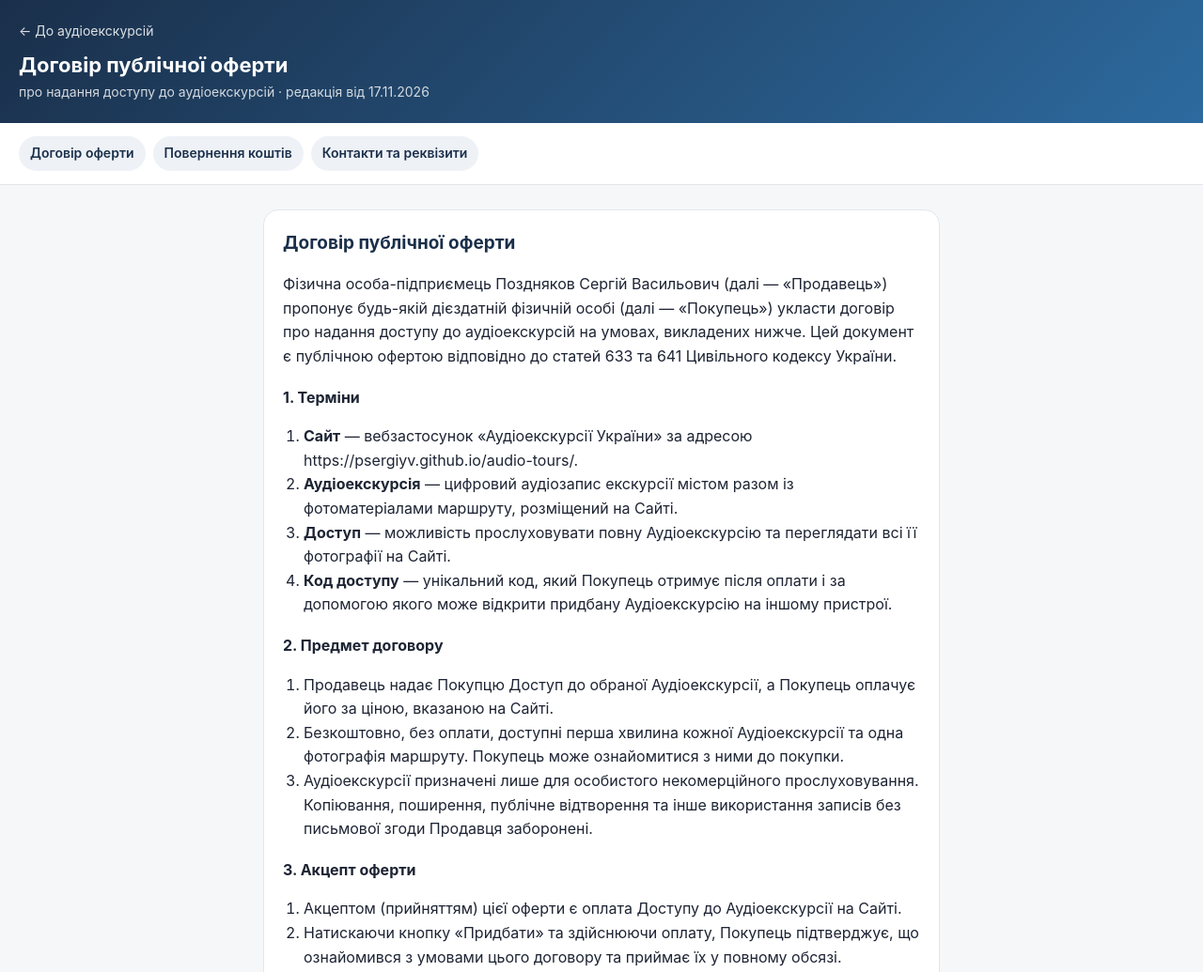
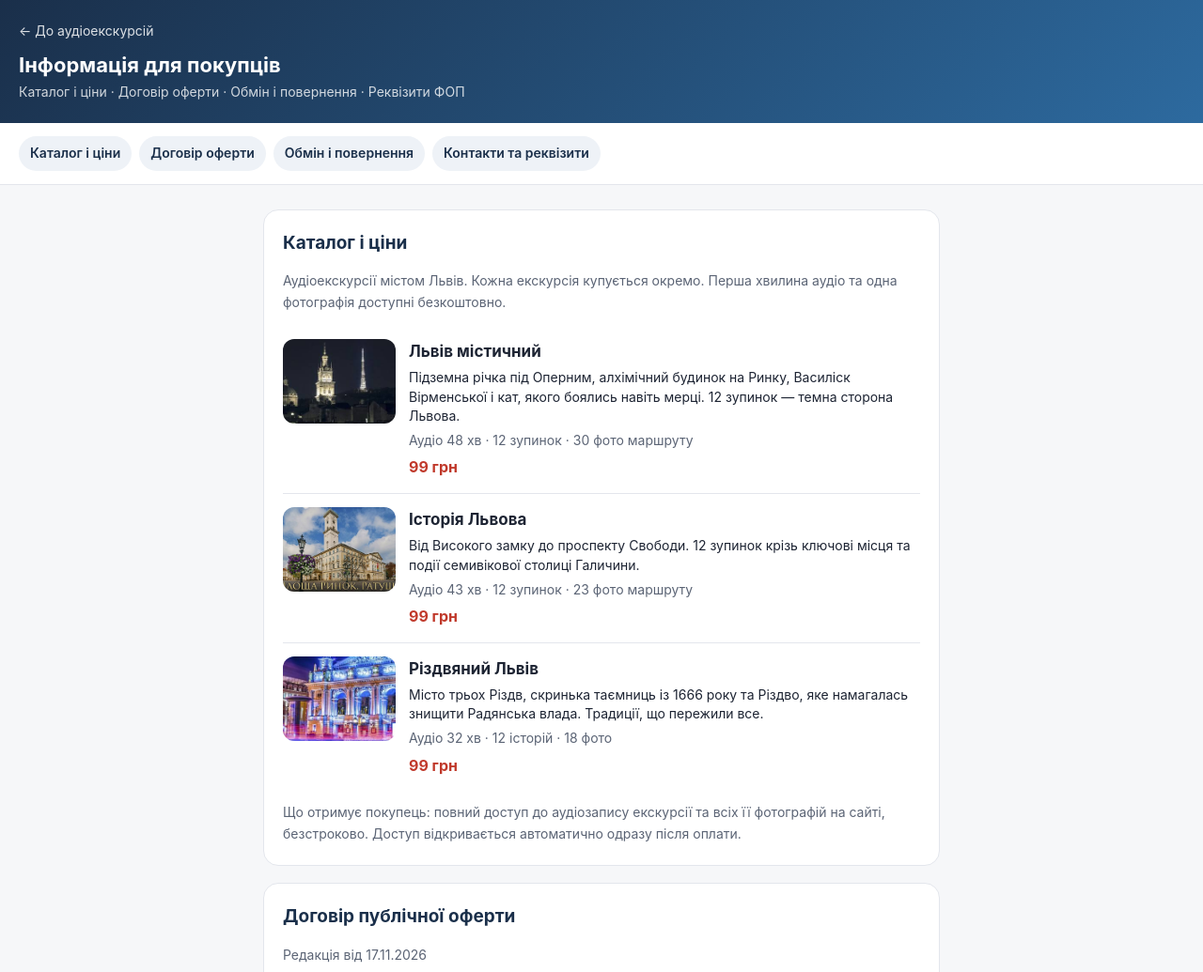
Before and after one commit to PSergiyV/audio-tours, a plain HTML site: page oferta.html in a window 1280 px wide. Shown: the top 1035 px of the page at 94% size. Drawn offline with Linux system fonts and the light colour scheme.

Commit message:
Add files via upload

```diff
--- a/oferta.html
+++ b/oferta.html
@@ -3,7 +3,7 @@
 <head>
 <meta charset="UTF-8">
 <meta name="viewport" content="width=device-width, initial-scale=1">
-<title>Договір публічної оферти — Аудіоекскурсії України</title>
+<title>Інформація для покупців — Аудіоекскурсії України</title>
 <style>
   :root{--ink:#1d2433;--muted:#5b6475;--line:#e3e6ec;--accent:#1a2f4a;--accent2:#2d6a9f;--bg:#f6f7f9}
   *{box-sizing:border-box}
@@ -15,12 +15,19 @@
   nav{display:flex;gap:8px;flex-wrap:wrap;padding:14px 20px;background:#fff;border-bottom:1px solid var(--line);position:sticky;top:0}
   nav a{font-size:14px;padding:7px 12px;border-radius:20px;background:#eef2f7;color:var(--accent);text-decoration:none;font-weight:600}
   main{max-width:760px;margin:0 auto;padding:8px 20px 48px}
-  section{background:#fff;border:1px solid var(--line);border-radius:16px;padding:20px 20px 8px;margin-top:18px;scroll-margin-top:70px}
+  section{background:#fff;border:1px solid var(--line);border-radius:16px;padding:20px 20px 8px;margin-top:18px;scroll-margin-top:120px}
   h2{font-size:19px;margin:0 0 12px;color:var(--accent)}
   h3{font-size:16px;margin:18px 0 6px}
   main p,main li{color:var(--ink)}
   ol,ul{padding-left:22px}
   .muted{color:var(--muted);font-size:14px}
+  .item{display:flex;gap:14px;padding:14px 0;border-top:1px solid var(--line)}
+  .item:first-of-type{border-top:none}
+  .item img{width:120px;height:90px;object-fit:cover;border-radius:12px;flex-shrink:0}
+  .item h3{margin:0 0 4px;font-size:17px}
+  .item p{margin:0 0 6px;font-size:14px;line-height:1.45}
+  .price{font-weight:700;color:#c0392b;font-size:16px}
+  @media (max-width:480px){.item{flex-direction:column}.item img{width:100%;height:160px}}
   table{width:100%;border-collapse:collapse;margin:6px 0 14px;font-size:15px}
   td{padding:8px 0;border-bottom:1px solid var(--line);vertical-align:top}
   td:first-child{color:var(--muted);width:42%;padding-right:12px}
@@ -30,19 +37,48 @@
 <body>
 <header>
   <a href="./">← До аудіоекскурсій</a>
-  <h1>Договір публічної оферти</h1>
-  <p>про надання доступу до аудіоекскурсій · редакція від 17.11.2026</p>
+  <h1>Інформація для покупців</h1>
+  <p>Каталог і ціни · Договір оферти · Обмін і повернення · Реквізити ФОП</p>
 </header>
 <nav>
+  <a href="#katalog">Каталог і ціни</a>
   <a href="#oferta">Договір оферти</a>
-  <a href="#povernennia">Повернення коштів</a>
+  <a href="#povernennia">Обмін і повернення</a>
   <a href="#kontakty">Контакти та реквізити</a>
 </nav>
 <main>
 
+<section id="katalog">
+  <h2>Каталог і ціни</h2>
+  <p class="muted">Аудіоекскурсії містом Львів. Кожна екскурсія купується окремо. Перша хвилина аудіо та одна фотографія доступні безкоштовно.</p>
+  <div class="item">
+    <img src="img/63.jpg" alt="Львів містичний">
+    <div><h3>Львів містичний</h3>
+      <p>Підземна річка під Оперним, алхімічний будинок на Ринку, Василіск Вірменської і кат, якого боялись навіть мерці. 12 зупинок — темна сторона Львова.</p>
+      <p class="muted">Аудіо 48 хв · 12 зупинок · 30 фото маршруту</p>
+      <span class="price">99 грн</span></div>
+  </div>
+  <div class="item">
+    <img src="img/12.jpg" alt="Історія Львова">
+    <div><h3>Історія Львова</h3>
+      <p>Від Високого замку до проспекту Свободи. 12 зупинок крізь ключові місця та події семивікової столиці Галичини.</p>
+      <p class="muted">Аудіо 43 хв · 12 зупинок · 23 фото маршруту</p>
+      <span class="price">99 грн</span></div>
+  </div>
+  <div class="item">
+    <img src="img/64.jpg" alt="Різдвяний Львів">
+    <div><h3>Різдвяний Львів</h3>
+      <p>Місто трьох Різдв, скринька таємниць із 1666 року та Різдво, яке намагалась знищити Радянська влада. Традиції, що пережили все.</p>
+      <p class="muted">Аудіо 32 хв · 12 історій · 18 фото</p>
+      <span class="price">99 грн</span></div>
+  </div>
+  <p class="muted" style="margin-top:12px">Що отримує покупець: повний доступ до аудіозапису екскурсії та всіх її фотографій на сайті, безстроково. Доступ відкривається автоматично одразу після оплати.</p>
+</section>
+
 <section id="oferta">
   <h2>Договір публічної оферти</h2>
-  <p>Фізична особа-підприємець Поздняков Сергій Васильович (далі — «Продавець») пропонує будь-якій дієздатній фізичній особі (далі — «Покупець») укласти договір про надання доступу до аудіоекскурсій на умовах, викладених нижче. Цей документ є публічною офертою відповідно до статей 633 та 641 Цивільного кодексу України.</p>
+  <p class="muted">Редакція від 17.11.2026</p>
+  <p>Фізична особа-підприємець Поздняков Сергій Васильович, РНОКПП 2825604317, юридична адреса: м. Миколаїв, вул. Космонавтів, 51-А, кв. 32 (далі — «Продавець») пропонує будь-якій дієздатній фізичній особі (далі — «Покупець») укласти договір про надання доступу до аудіоекскурсій на умовах, викладених нижче. Цей документ є публічною офертою відповідно до статей 633 та 641 Цивільного кодексу України.</p>
 
   <h3>1. Терміни</h3>
   <ol>
@@ -109,16 +145,18 @@
 </section>
 
 <section id="povernennia">
-  <h2>Повернення коштів</h2>
+  <h2>Умови обміну та повернення</h2>
   <ol>
-    <li>Аудіоекскурсія є цифровим вмістом, який надається одразу після оплати. До покупки Покупець може безкоштовно прослухати першу хвилину та переглянути фотографію, щоб оцінити екскурсію.</li>
-    <li>Кошти повертаються в повному обсязі, якщо:
+    <li>Аудіоекскурсія є цифровим вмістом (не матеріальним товаром), який надається одразу після оплати. До покупки Покупець може безкоштовно прослухати першу хвилину та переглянути фотографію, щоб оцінити екскурсію.</li>
+    <li><b>Обмін.</b> Придбана аудіоекскурсія є цифровим вмістом і обміну на іншу екскурсію не підлягає.</li>
+    <li><b>Не підлягають поверненню</b> кошти за екскурсію, доступ до якої був успішно відкритий, крім випадків, наведених у пункті 4.</li>
+    <li><b>Повернення коштів.</b> Кошти повертаються в повному обсязі, якщо:
       <ul>
         <li>оплату здійснено, але Доступ не відкрився з технічних причин і Продавець не усунув проблему протягом 3 робочих днів після звернення;</li>
         <li>одну й ту саму Аудіоекскурсію помилково оплачено двічі.</li>
       </ul>
     </li>
-    <li>Для повернення напишіть на <a href="mailto:svpozdnykov@gmail.com">svpozdnykov@gmail.com</a> протягом 14 днів після оплати. Вкажіть дату оплати, суму, назву екскурсії та номер замовлення, якщо він є.</li>
+    <li>Для обміну або повернення напишіть на <a href="mailto:svpozdnykov@gmail.com">svpozdnykov@gmail.com</a> протягом 14 днів після оплати. Вкажіть дату оплати, суму, назву екскурсії та номер замовлення, якщо він є.</li>
     <li>Продавець розглядає звернення протягом 3 робочих днів. Кошти повертаються на картку, з якої здійснено оплату. Строк зарахування залежить від банку Покупця і зазвичай становить до 7 банківських днів.</li>
     <li>Після повернення коштів Доступ до відповідної Аудіоекскурсії припиняється.</li>
   </ol>
@@ -129,7 +167,7 @@
   <table>
     <tr><td>Продавець</td><td>ФОП Поздняков Сергій Васильович</td></tr>
     <tr><td>РНОКПП</td><td>2825604317</td></tr>
-    <tr><td>Місцезнаходження</td><td>м. Миколаїв, Україна</td></tr>
+    <tr><td>Юридична адреса</td><td>Україна, м. Миколаїв, вул. Космонавтів, 51-А, кв. 32</td></tr>
     <tr><td>Email</td><td><a href="mailto:svpozdnykov@gmail.com">svpozdnykov@gmail.com</a></td></tr>
     <tr><td>Телефон</td><td><a href="tel:+380503940956">+380 50 394 09 56</a></td></tr>
     <tr><td>Що продається</td><td>Доступ до аудіоекскурсій містами України (цифровий вміст)</td></tr>
```
